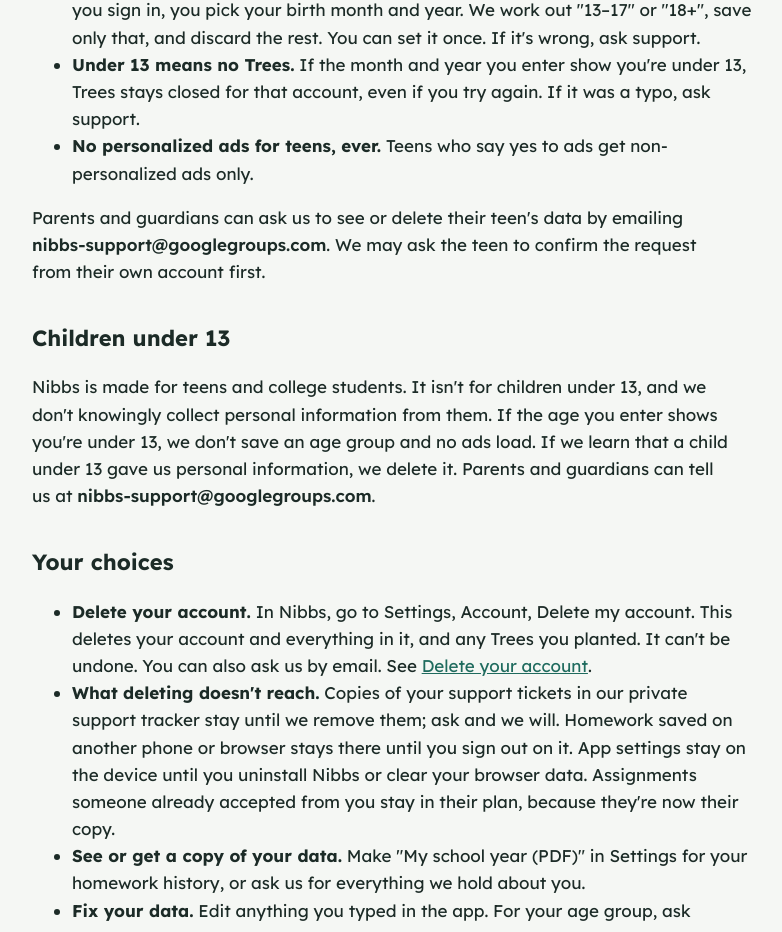
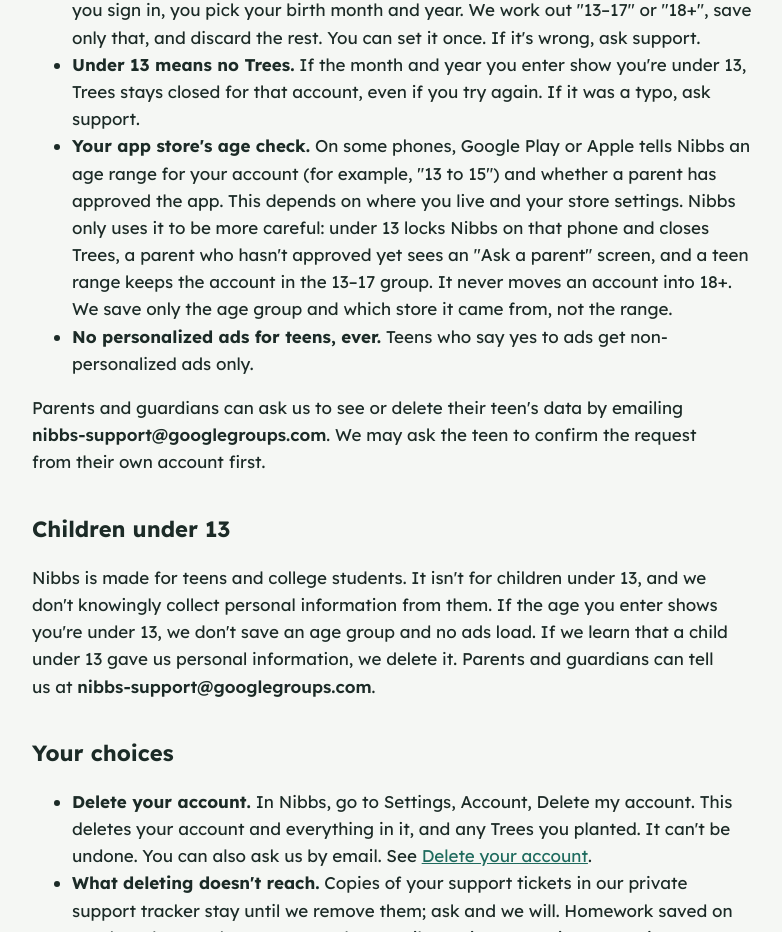
Before and after one commit to waynedakota-rgb/nibbs-site, a plain HTML site: page privacy.html in a window 1280 px wide. Shown: the part 3410-4342 px from the top of the page, without its empty margins (248-1030 px from the left). Drawn offline with Linux system fonts and the light colour scheme.

Commit message:
Privacy: explain the app store age check (#1)
* Privacy: explain the app store age check

Co-Authored-By: Claude Opus 5.5 <noreply@anthropic.com>
Claude-Session: https://claude.ai/code/session_01Jco1CTWfaVYesBShBvVYor

* Grammar

Co-Authored-By: Claude Opus 5.5 <noreply@anthropic.com>
Claude-Session: https://claude.ai/code/session_01Jco1CTWfaVYesBShBvVYor

---------

Co-authored-by: Claude <noreply@anthropic.com>

```diff
--- a/privacy.html
+++ b/privacy.html
@@ -71,6 +71,7 @@
 <li><strong>No free typing between users.</strong> Trees members can only send preset cheers and reactions. Sharing an assignment copies a task you already have, so there's no message box. Anyone can report or block another member.</li>
 <li><strong>We store an age group, not a birthday.</strong> The first time you open Nibbs, before you sign in, you pick your birth month and year. We work out "13–17" or "18+", save only that, and discard the rest. You can set it once. If it's wrong, ask support.</li>
 <li><strong>Under 13 means no Trees.</strong> If the month and year you enter show you're under 13, Trees stays closed for that account, even if you try again. If it was a typo, ask support.</li>
+<li><strong>Your app store's age check.</strong> On some phones, Google Play or Apple tells Nibbs an age range for your account (for example, "13 to 15") and whether a parent has approved the app. This depends on where you live and your store settings. Nibbs only uses it to be more careful: under 13 locks Nibbs on that phone and closes Trees, a parent who hasn't approved yet sees an "Ask a parent" screen, and a teen range keeps the account in the 13–17 group. It never moves an account into 18+. We save only the age group and which store it came from, not the range.</li>
 <li><strong>No personalized ads for teens, ever.</strong> Teens who say yes to ads get non-personalized ads only.</li>
 </ul>
 <p>Parents and guardians can ask us to see or delete their teen's data by emailing <span class="email">nibbs-support@googlegroups.com</span>. We may ask the teen to confirm the request from their own account first.</p>
```
